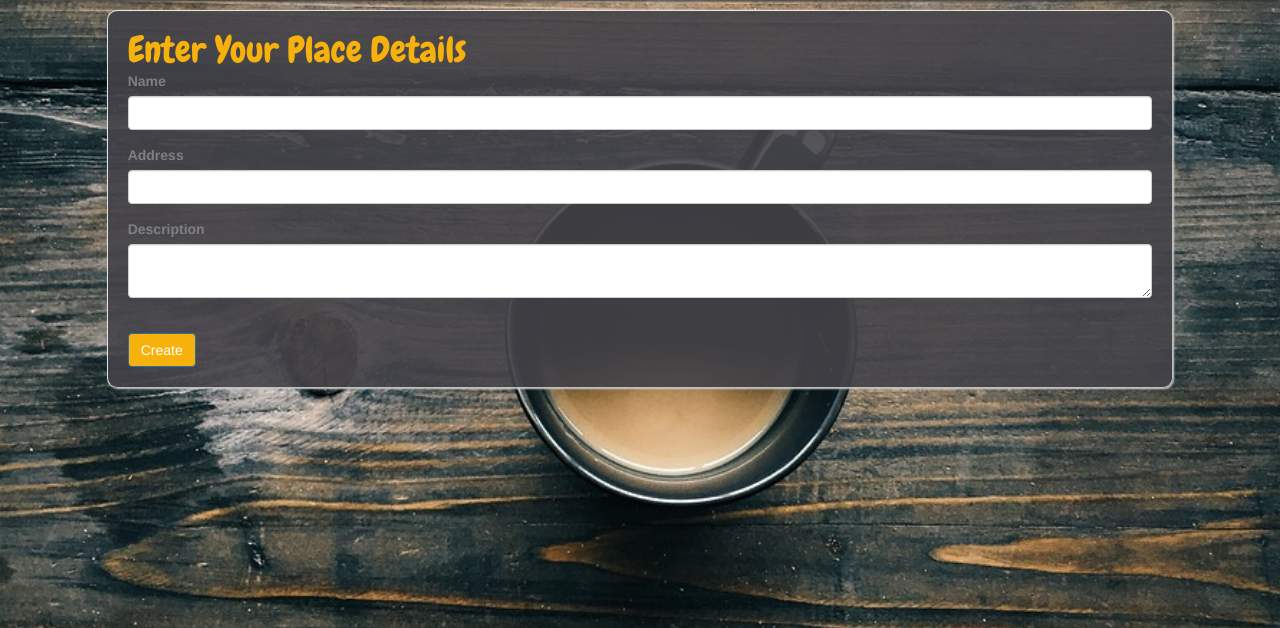
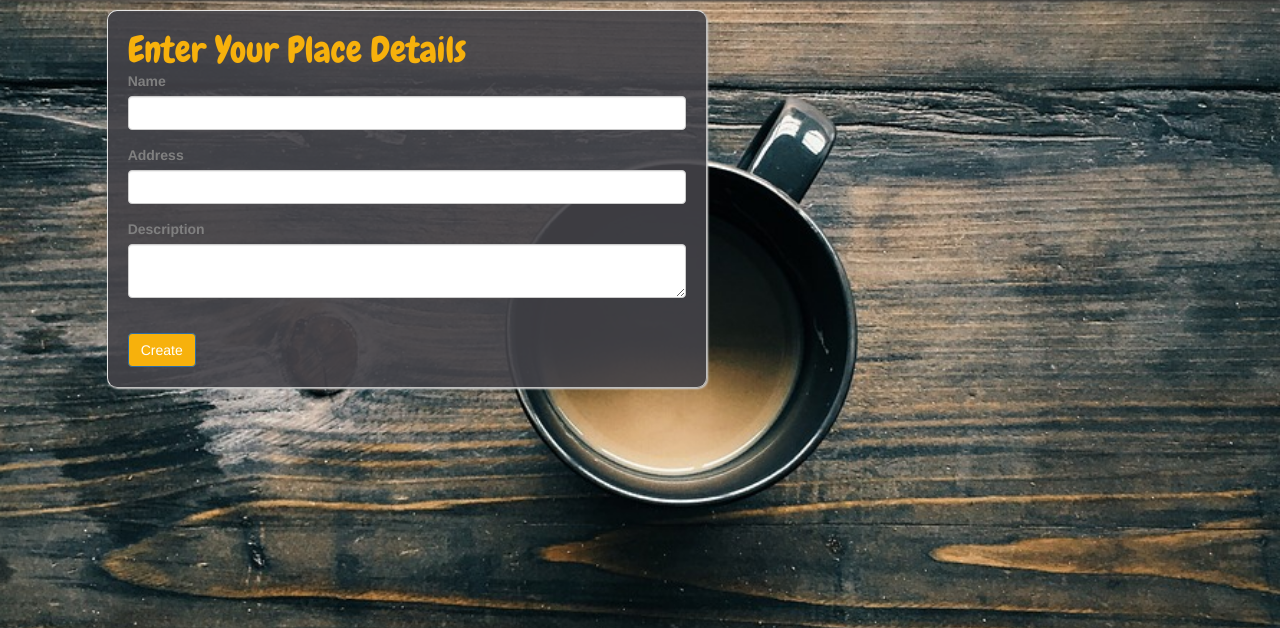
Before and after one commit to emathew80/foodster, a Rails app: page /places/new in a window 1280 px wide. Shown: the part 52-680 px from the top of the page. Run offline with Rails 7, Linux system fonts and the light colour scheme; the visitor is signed in with stand-in values (Sample User, id 1); style sheets or scripts are compiled from the project's sources; some libraries are stand-ins or nearby versions; some web fonts are replaced.

Commit message:
Make edit to places page

```diff
--- a/app/assets/stylesheets/master.css.scss
+++ b/app/assets/stylesheets/master.css.scss
@@ -24,6 +24,8 @@
   margin-top:10px;
   margin-bottom:15px;
   padding:20px;
+  width: 100%;
+  max-width: 600px;
 }
 
 .carousel-box{
```
